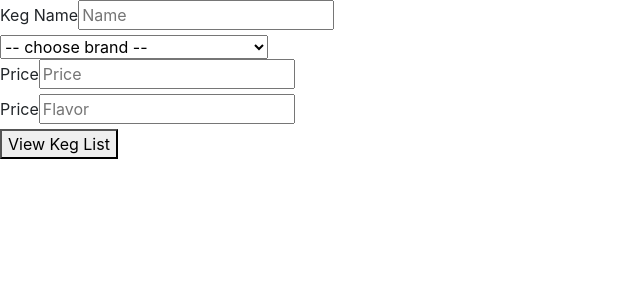
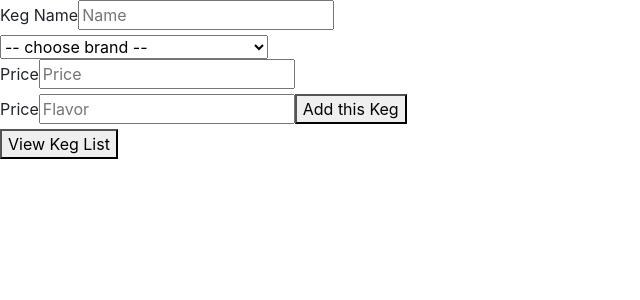
Before and after one commit to POsten040/TapRoom, a React (Create React App) app: page / in a window 1280 px wide. Both pictures are taken after a click on the button "Get Started". Shown: the top 300 px of the page, without its empty margins (0-640 px from the left). Built offline with nearby package versions, Linux system fonts and the light colour scheme.

Commit message:
fix issue with keg not being added to masterKegList

```diff
--- a/src/components/AddKeg.js
+++ b/src/components/AddKeg.js
@@ -23,7 +23,7 @@ function AddKeg(props) {
     <>
       <ReusableForm
         formSubmissionHandler={handleNewKegFormSubmission}
-        buttonText="Add to Cart"/>
+        buttonText="Add this Keg"/>
     </>
   );
 }
--- a/src/components/KegControl.js
+++ b/src/components/KegControl.js
@@ -31,6 +31,7 @@ class KegControl extends React.Component {
   }
   handleAddingNewKegToList = (newKeg) =>{
     console.log(newKeg);
+    console.log(this.state.masterKegList);
     const newMasterKegList = this.state.masterKegList.concat(newKeg);
     // const newMasterKegList = [...this.state.masterKegList, newKeg];
     this.setState({
@@ -45,7 +46,8 @@ class KegControl extends React.Component {
       currentState = <SplashPage />
       buttonText = "Get Started"
     } else if(this.state.kegFormVisible){
-
+      console.log(currentState);
+      console.log(this.state.masterKegList);
       currentState = <AddKeg onNewKegCreation={this.handleAddingNewKegToList}/>
       buttonText = "View Keg List"
     } else {
--- a/src/components/ReusableForm.js
+++ b/src/components/ReusableForm.js
@@ -20,6 +20,7 @@ function ReusableForm(props) {
         <br />
         <label>Price</label>
         <input type="string" name="flavor" placeholder="Flavor"></input>
+        <button type="submit">{props.buttonText}</button>
       </form>
     </>
   );
--- a/src/components/SplashPage.js
+++ b/src/components/SplashPage.js
@@ -1,6 +1,6 @@
 import React from 'react';
 import { CardImg } from 'react-bootstrap';
-import {Button, Card, CardBody, CardTitle} from "reactstrap";
+import {Card, CardBody, CardTitle} from "reactstrap";
 
 
 function SplashPage(){
```
